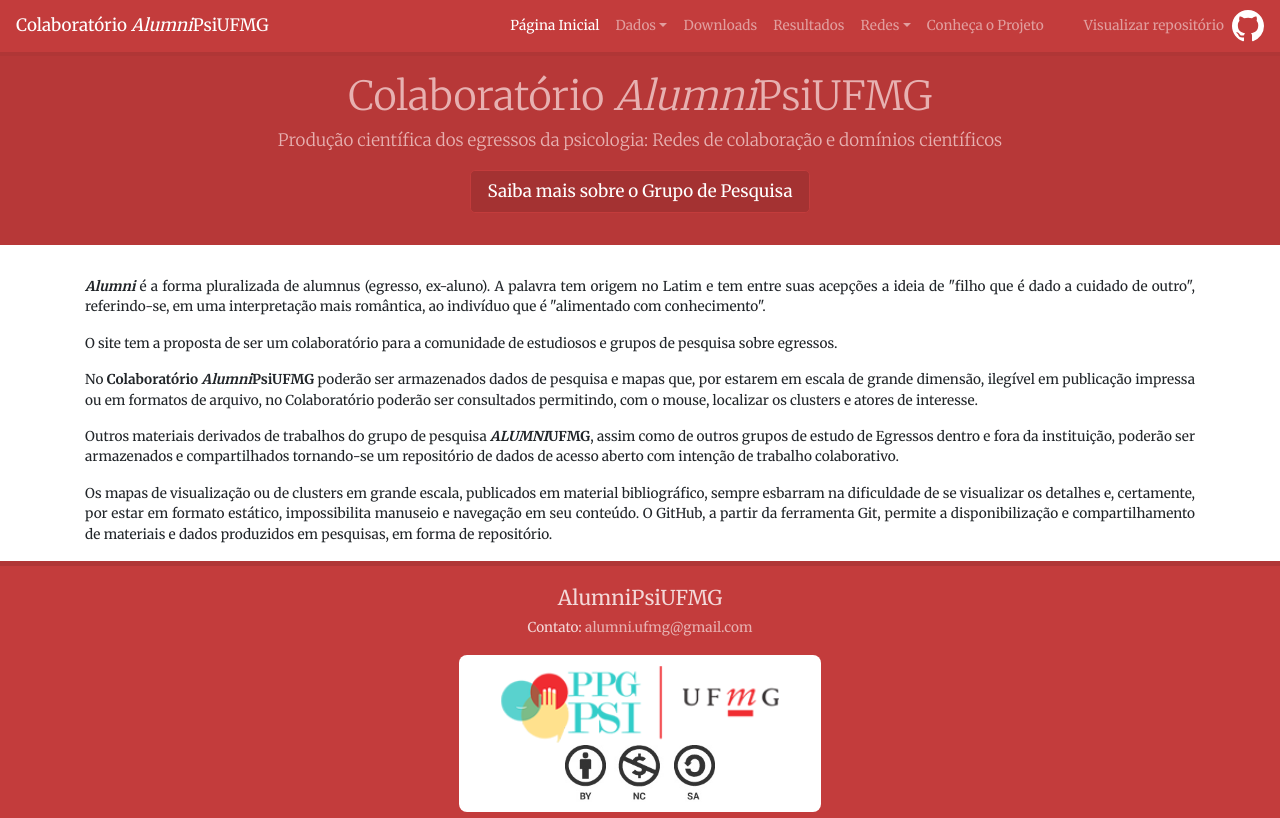
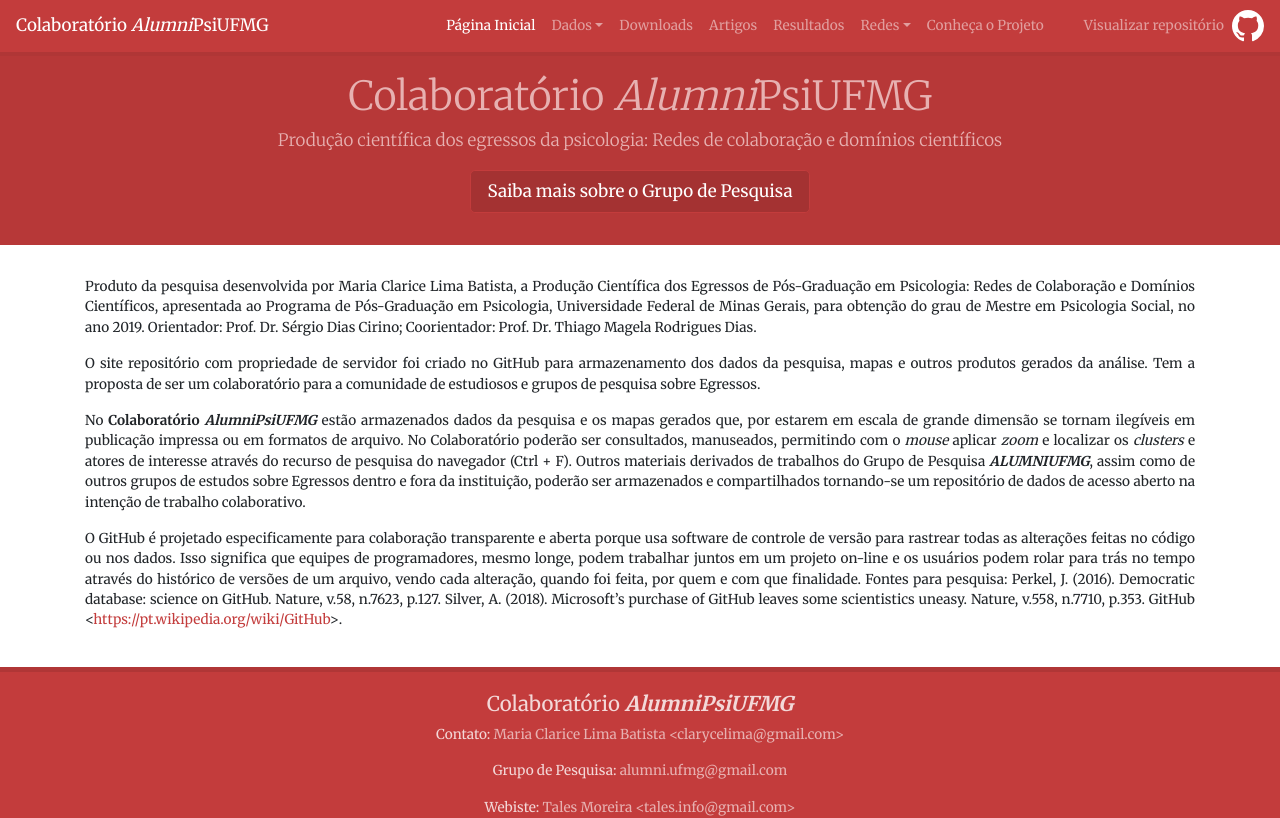
Before and after one commit to clarycelima/AlumniPsiUFMG, a Vue app in the folder site/: page / in a window 1280 px wide. Shown: the top 818 px of the page. Built offline with nearby package versions, Linux system fonts and the light colour scheme.

Commit message:
Correções

```diff
--- a/site/src/components/Navbar.vue
+++ b/site/src/components/Navbar.vue
@@ -16,6 +16,9 @@
             </b-nav-item-dropdown>
             <li class="nav-item">
                 <router-link class="nav-link" to="/downloads">Downloads</router-link>
+            </li>
+            <li class="nav-item">
+                <router-link class="nav-link" to="/artigos">Artigos</router-link>
             </li>
             <li class="nav-item">
                 <router-link class="nav-link" to="/resultados">Resultados</router-link>
@@ -37,8 +40,8 @@
                 <router-link class="nav-link" to="/conheca">Conheça o Projeto</router-link>
             </li>
             <li class="nav-item ml-4">
-                <a class="github" title="Ir para o repositório" target="_blank" href="https://github.com/clarycelima/AlumniPsiUFMG"><svg height="36" class="octicon octicon-mark-github" viewBox="0 0 16 16" version="1.1" width="32" aria-hidden="true"><path fill-rule="evenodd" d="M8 0C3.58 0 0 3.58 0 8c0 3.54 2.29 6.53 5.47 7.59.4.07.55-.17.55-.38 0-.19-.01-.82-.01-1.49-2.01.37-2.53-.49-2.69-.94-.09-.23-.48-.94-.82-1.13-.28-.15-.68-.52-.01-.53.63-.01 1.08.58 1.23.82.72 1.21 1.87.87 2.33.66.07-.52.28-.87.51-1.07-1.78-.2-3.64-.89-3.64-3.95 0-.87.31-1.59.82-2.15-.08-.2-.36-1.02.08-2.12 0 0 .67-.21 2.2.82.64-.18 1.32-.27 2-.27.68 0 1.36.09 2 .27 1.53-1.04 2.2-.82 2.2-.82.44 1.1.16 1.92.08 2.12.51.56.82 1.27.82 2.15 0 3.07-1.87 3.75-3.65 3.95.29.25.54.73.54 1.48 0 1.07-.01 1.93-.01 2.2 0 .21.15.46.55.38A8.013 8.013 0 0 0 16 8c0-4.42-3.58-8-8-8z"></path></svg></a>
-                <a target="_blank" href="https://github.com/clarycelima/AlumniPsiUFMG" class="nav-link float-left">Visualizar repositório</a>
+                <a class="github" title="Ir para o repositório" target="_blank" href="https://github.com/clarycelima/AlumniPsiUFMG/tree/master"><svg height="36" class="octicon octicon-mark-github" viewBox="0 0 16 16" version="1.1" width="32" aria-hidden="true"><path fill-rule="evenodd" d="M8 0C3.58 0 0 3.58 0 8c0 3.54 2.29 6.53 5.47 7.59.4.07.55-.17.55-.38 0-.19-.01-.82-.01-1.49-2.01.37-2.53-.49-2.69-.94-.09-.23-.48-.94-.82-1.13-.28-.15-.68-.52-.01-.53.63-.01 1.08.58 1.23.82.72 1.21 1.87.87 2.33.66.07-.52.28-.87.51-1.07-1.78-.2-3.64-.89-3.64-3.95 0-.87.31-1.59.82-2.15-.08-.2-.36-1.02.08-2.12 0 0 .67-.21 2.2.82.64-.18 1.32-.27 2-.27.68 0 1.36.09 2 .27 1.53-1.04 2.2-.82 2.2-.82.44 1.1.16 1.92.08 2.12.51.56.82 1.27.82 2.15 0 3.07-1.87 3.75-3.65 3.95.29.25.54.73.54 1.48 0 1.07-.01 1.93-.01 2.2 0 .21.15.46.55.38A8.013 8.013 0 0 0 16 8c0-4.42-3.58-8-8-8z"></path></svg></a>
+                <a target="_blank" href="https://github.com/clarycelima/AlumniPsiUFMG/tree/master" class="nav-link float-left">Visualizar repositório</a>
             </li>
             </ul>
         </div>
--- a/site/src/components/Rodape.vue
+++ b/site/src/components/Rodape.vue
@@ -1,7 +1,9 @@
 <template>
     <div class="rodape">
-        <h4>AlumniPsiUFMG</h4>
-        <p class="contato">Contato: <a href="@mailto:alumni.ufmg@gmail.com">alumni.ufmg@gmail.com</a></p>
+        <h4>Colaboratório <strong><em>AlumniPsiUFMG</em></strong></h4>
+        <p class="contato">Contato: <a href="@mailto:clarycelima@gmail.com">Maria Clarice Lima Batista &lt;clarycelima@gmail.com&gt;</a></p>
+        <p class="contato">Grupo de Pesquisa: <a href="@mailto:alumni.ufmg@gmail.com">alumni.ufmg@gmail.com</a></p>
+        <p class="contato">Webiste: <a href="@mailto:tales.info@gmail.com">Tales Moreira &lt;tales.info@gmail.com&gt;</a></p>
         <div class="row justify-content-md-center">
             <div class="content col-md-auto">
                 <div>
--- a/site/src/router.js
+++ b/site/src/router.js
@@ -92,6 +92,14 @@ export default new Router({
       component: () => import(/* webpackChunkName: "downloads" */ './views/Downloads.vue')
     },
     {
+      path: '/artigos',
+      name: 'artigos',
+      // route level code-splitting
+      // this generates a separate chunk (publicacoes.[hash].js) for this route
+      // which is lazy-loaded when the route is visited.
+      component: () => import(/* webpackChunkName: "artigos" */ './views/Artigos.vue')
+    },
+    {
       path: '/resultados',
       name: 'resultados',
       // route level code-splitting
--- /dev/null
+++ b/site/src/views/Artigos.vue
@@ -0,0 +1,27 @@
+<template>
+    <div>
+        <cabecalho titulo="Artigos"/>
+        <div class="container mb-4">
+            <ul class="list-group">
+                <li class="list-group-item"><a target="blank" href="/AlumniPsiUFMG/artigos/artigo-rlars-2019.pdf">
+                ANÁLISE DE REDES NA PRODUÇÃO CIENTÍFICA DA PSICOLOGIA DO BRASIL: aspectos da internacionalização
+                </a></li>
+            </ul>
+
+        </div>
+    </div>
+</template>
+
+<script>
+import Cabecalho from '@/components/Cabecalho';
+import BTable from 'bootstrap-vue/es/components/table/table'
+
+export default {
+    name: 'Downloads',
+    components: {Cabecalho, BTable}
+}
+</script>
+
+<style>
+
+</style>
--- a/site/src/views/Home.vue
+++ b/site/src/views/Home.vue
@@ -2,13 +2,39 @@
   <div>
     <cabecalho titulo="" descricao-primaria="Produção científica dos egressos da psicologia: Redes de colaboração e domínios científicos" descricao-secundaria="" :conheca="true"/>
     <div class="home container text-justify">
-      <p><em><Strong>Alumni</Strong></em> é a forma pluralizada de alumnus (egresso, ex-aluno). A palavra tem origem no Latim e tem entre suas acepções a ideia de "filho que é dado a cuidado de outro", referindo-se, em uma interpretação mais romântica, ao indivíduo que é "alimentado com conhecimento". </p>
-<p>O site tem a proposta de ser um colaboratório para a comunidade de estudiosos e grupos de pesquisa sobre egressos. </p>
-<p>No <strong>Colaboratório <em>Alumni</em>PsiUFMG</Strong> poderão ser armazenados dados de pesquisa e mapas que, por estarem em escala de grande dimensão, ilegível em publicação impressa ou em formatos de arquivo, no Colaboratório poderão ser consultados permitindo, com o mouse, localizar os clusters e atores de interesse. </p>
-<p>Outros materiais derivados de trabalhos do grupo de pesquisa <Strong><em>ALUMNI</em>UFMG</Strong>, assim como de outros grupos de estudo de Egressos dentro e fora da instituição, poderão ser armazenados e compartilhados tornando-se um repositório de dados de acesso aberto com intenção de trabalho colaborativo. </p>
-<p>Os mapas de visualização ou de clusters em grande escala, publicados em material bibliográfico, sempre esbarram na dificuldade de se visualizar os detalhes e, certamente, por estar em formato estático, impossibilita manuseio e navegação em seu conteúdo. O GitHub, a partir da ferramenta Git, permite a disponibilização e compartilhamento de materiais e dados produzidos em pesquisas, em forma de repositório. </p>
 
 
+      <!--<p><em><Strong>Alumni</Strong></em> é a forma pluralizada de alumnus (egresso, ex-aluno). A palavra tem origem no Latim e tem entre suas acepções a ideia de "filho que é dado a cuidado de outro", referindo-se, em uma interpretação mais romântica, ao indivíduo que é "alimentado com conhecimento". </p>
+      <p>O site tem a proposta de ser um colaboratório para a comunidade de estudiosos e grupos de pesquisa sobre egressos. </p>
+      <p>No <strong>Colaboratório <em>Alumni</em>PsiUFMG</Strong> poderão ser armazenados dados de pesquisa e mapas que, por estarem em escala de grande dimensão, ilegível em publicação impressa ou em formatos de arquivo, no Colaboratório poderão ser consultados permitindo, com o mouse, localizar os clusters e atores de interesse. </p>
+      <p>Outros materiais derivados de trabalhos do grupo de pesquisa <Strong><em>ALUMNI</em>UFMG</Strong>, assim como de outros grupos de estudo de Egressos dentro e fora da instituição, poderão ser armazenados e compartilhados tornando-se um repositório de dados de acesso aberto com intenção de trabalho colaborativo. </p>
+      <p>Os mapas de visualização ou de clusters em grande escala, publicados em material bibliográfico, sempre esbarram na dificuldade de se visualizar os detalhes e, certamente, por estar em formato estático, impossibilita manuseio e navegação em seu conteúdo. O GitHub, a partir da ferramenta Git, permite a disponibilização e compartilhamento de materiais e dados produzidos em pesquisas, em forma de repositório. </p>
+      -->
+
+      <p>Produto da pesquisa desenvolvida por Maria Clarice Lima Batista, a Produção Científica dos Egressos de Pós-Graduação em
+      Psicologia: Redes de Colaboração e Domínios Científicos, apresentada ao Programa de Pós-Graduação em
+      Psicologia, Universidade Federal de Minas Gerais, para obtenção do grau de Mestre em Psicologia Social, no ano
+      2019. Orientador: Prof. Dr. Sérgio Dias Cirino; Coorientador: Prof. Dr. Thiago Magela Rodrigues Dias.</p>
+
+      <p>O site repositório com propriedade de servidor foi criado no GitHub para armazenamento dos dados da pesquisa,
+      mapas e outros produtos gerados da análise. Tem a proposta de ser um colaboratório para a comunidade de
+      estudiosos e grupos de pesquisa sobre Egressos.</p>
+
+      <p>No <strong>Colaboratório <em>AlumniPsiUFMG</em></strong> estão armazenados dados da pesquisa e os mapas gerados que, por
+      estarem em escala de grande dimensão se tornam ilegíveis em publicação impressa ou em formatos de arquivo. No
+      Colaboratório poderão ser consultados, manuseados, permitindo com o <em>mouse</em> aplicar <em>zoom</em> e localizar os <em>clusters</em> e atores de interesse através do recurso de pesquisa do navegador (Ctrl + F).
+      Outros materiais derivados de trabalhos do Grupo de Pesquisa <strong><em>ALUMNIUFMG</em></strong>, assim como de outros grupos
+      de estudos sobre Egressos dentro e fora da instituição, poderão ser armazenados e compartilhados tornando-se um
+      repositório de dados de acesso aberto na intenção de trabalho colaborativo.</p>
+
+      <p>O GitHub é projetado especificamente para colaboração transparente e aberta porque usa software de controle de
+      versão para rastrear todas as alterações feitas no código ou nos dados. Isso significa que equipes de
+      programadores, mesmo longe, podem trabalhar juntos em um projeto on-line e os usuários podem rolar para trás
+      no tempo através do histórico de versões de um arquivo, vendo cada alteração, quando foi feita, por quem e com
+      que finalidade. Fontes para pesquisa: Perkel, J. (2016). Democratic database: science on GitHub. Nature, v.58,
+      n.7623, p.127. Silver, A. (2018). Microsoft’s purchase of GitHub leaves some scientistics uneasy. Nature, v.558,
+      n.7710, p.353. GitHub &lt;<a href="https://pt.wikipedia.org/wiki/GitHub">https://pt.wikipedia.org/wiki/GitHub</a>&gt;.</p>
+      <br/>
     </div>
   </div>
 </template>
```
Also changed, not shown: 28 other files (tests, documents, lock files or other folders).
